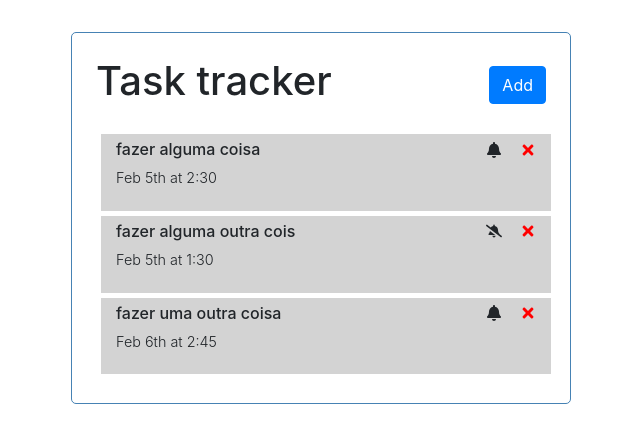
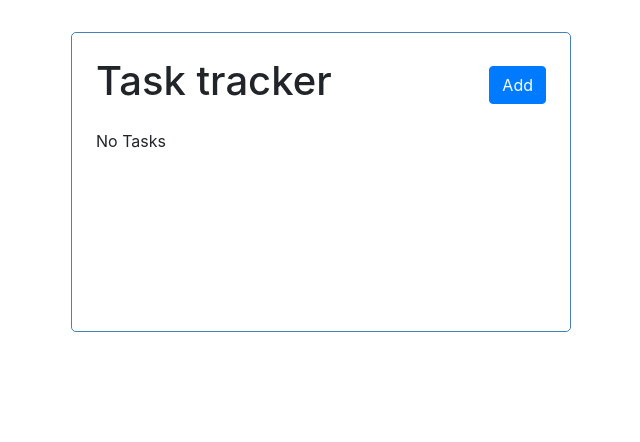
Before and after one commit to OssmanRauf/taskTracker-React, a React (Create React App) app: page / in a window 1280 px wide. Shown: the top 442 px of the page, without its empty margins (319-959 px from the left). Built offline with nearby package versions, Linux system fonts and the light colour scheme.

Commit message:
deleting hard coded tasks

```diff
--- a/src/components/App.js
+++ b/src/components/App.js
@@ -3,26 +3,7 @@ import Header from "./Header";
 import Tasks from "./Tasks";
 import Model from "./Model";
 function App() {
-	const [tasks, setTasks] = useState([
-		{
-			id: 1,
-			text: "fazer alguma coisa",
-			day: "Feb 5th at 2:30",
-			reminder: false,
-		},
-		{
-			id: 2,
-			text: "fazer alguma outra cois",
-			day: "Feb 5th at 1:30",
-			reminder: true,
-		},
-		{
-			id: 3,
-			text: "fazer uma outra coisa",
-			day: "Feb 6th at 2:45",
-			reminder: false,
-		},
-	]);
+	const [tasks, setTasks] = useState([]);
 	const [modalShow, setModalShow] = useState(false);
 
 	const deleteTask = (id) => setTasks(tasks.filter((task) => task.id !== id));
```
